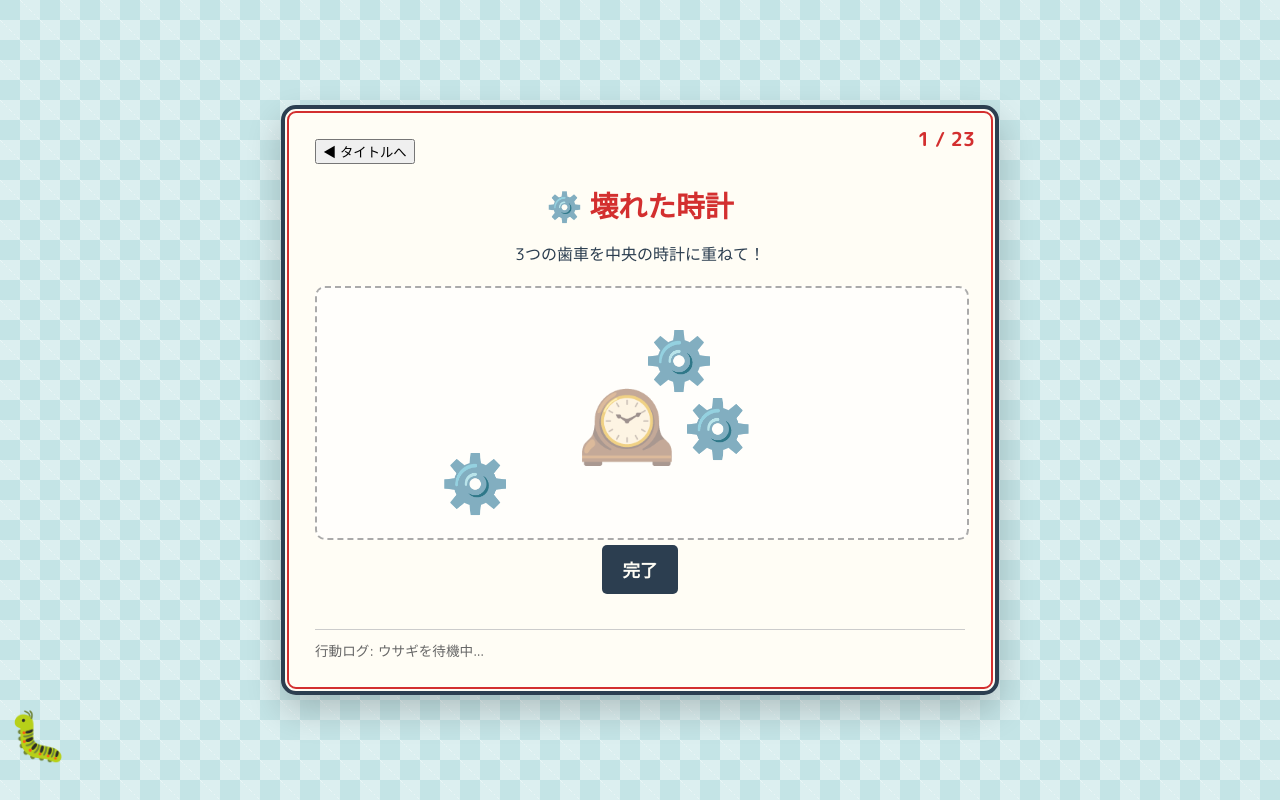
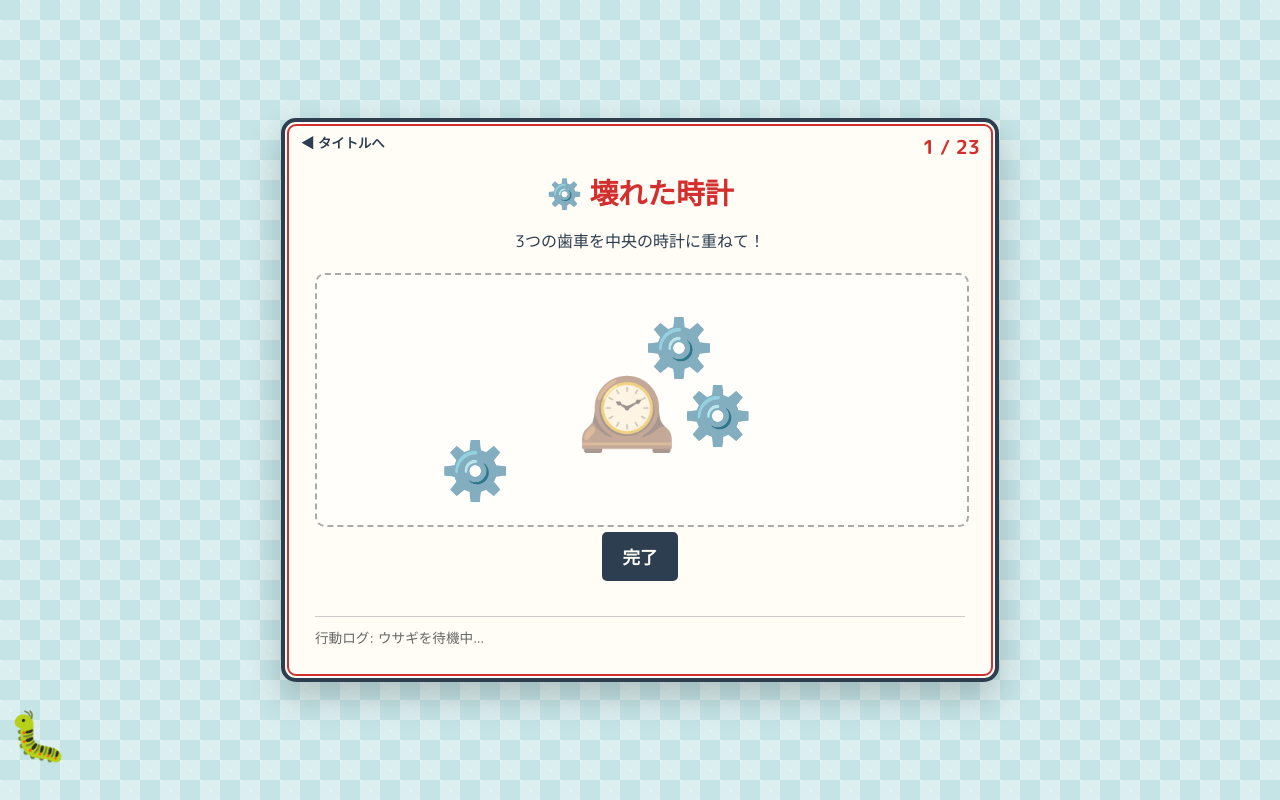
Before and after one commit to mofu-mitsu/Wonderland-G-Tracker, a plain HTML site: page index.html in a window 1280 px wide. Both pictures are taken after a click on the button "扉を開ける". Drawn offline with nearby package versions, Linux system fonts and the light colour scheme; a web font is replaced by a local one.

Commit message:
Update style.css

```diff
--- a/style.css
+++ b/style.css
@@ -344,7 +344,26 @@ h1 { color: var(--accent-red); font-family: 'Playfair Display', serif; font-size
 
 #caterpillar { position: fixed; font-size: 3rem; bottom: 30px; right: -80px; cursor: pointer; z-index: 999; }
 #caterpillar-speech { position: fixed; bottom: 80px; background: white; padding: 8px 15px; border-radius: 10px; border: 2px solid #333; opacity: 0; z-index: 1000; font-size: 0.9rem; font-weight: bold; }
+/* 追加するスタイル */
+.nav-ui {
+    position: absolute;
+    top: 10px;
+    left: 10px;
+    background: transparent;
+    border: none;
+    color: var(--text-dark);
+    font-weight: bold;
+    cursor: pointer;
+    z-index: 1000;
+}
 
+#progress-counter {
+    position: absolute;
+    top: 10px;
+    right: 15px;
+    color: var(--accent-red);
+    font-weight: bold;
+}
 /* スマホ用のレスポンシブ対応 */
 @media screen and (max-width: 480px) {
     #app-container { padding: 15px; border-width: 2px; }
```
